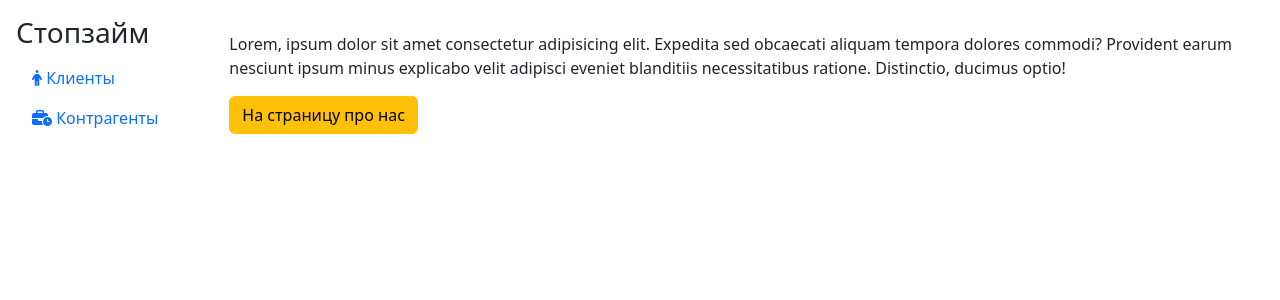
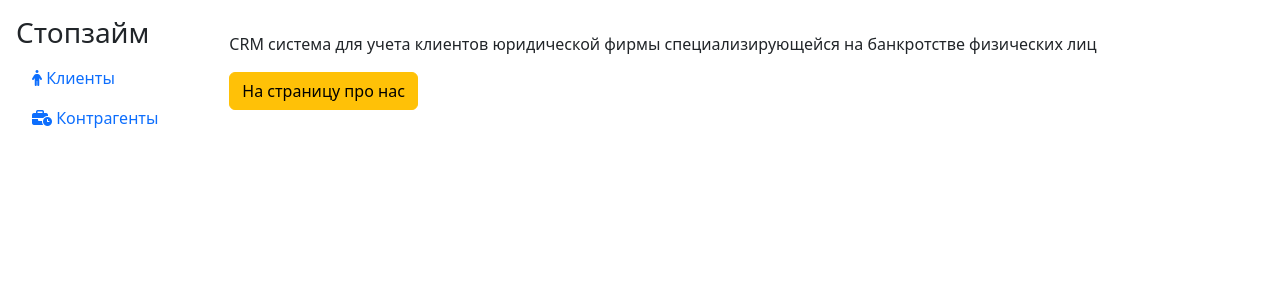
Before and after one commit to slavaykt/django, a Django app: page / in a window 1280 px wide. Shown: the top 300 px of the page. Run offline with Django 4.2, Linux system fonts and the light colour scheme; some libraries are stand-ins or nearby versions.

Commit message:
changed welcome text

```diff
--- a/stopzaim/main/templates/main/index.html
+++ b/stopzaim/main/templates/main/index.html
@@ -5,7 +5,7 @@
 {% block content  %}
     <div class="features">
         <h1>{{ title }}</h1>
-        <p>Lorem, ipsum dolor sit amet consectetur adipisicing elit. Expedita sed obcaecati aliquam tempora dolores commodi? Provident earum nesciunt ipsum minus explicabo velit adipisci eveniet blanditiis necessitatibus ratione. Distinctio, ducimus optio!</p>
+        <p>CRM система для учета клиентов юридической фирмы специализирующейся на банкротстве физических лиц</p>
         <button class="btn btn-warning">На страницу про нас</button>
     </div>
 {% endblock %}
```
